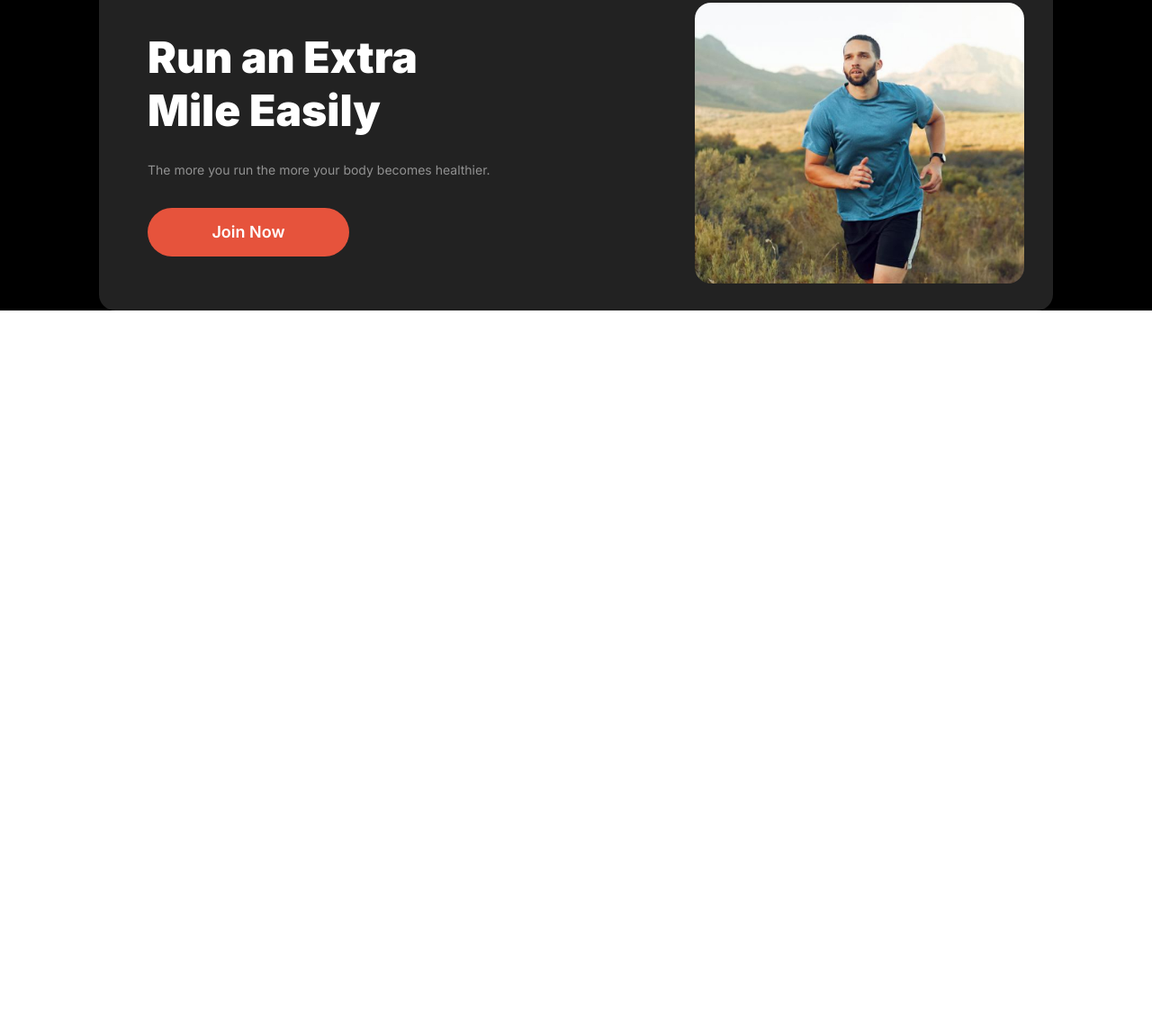
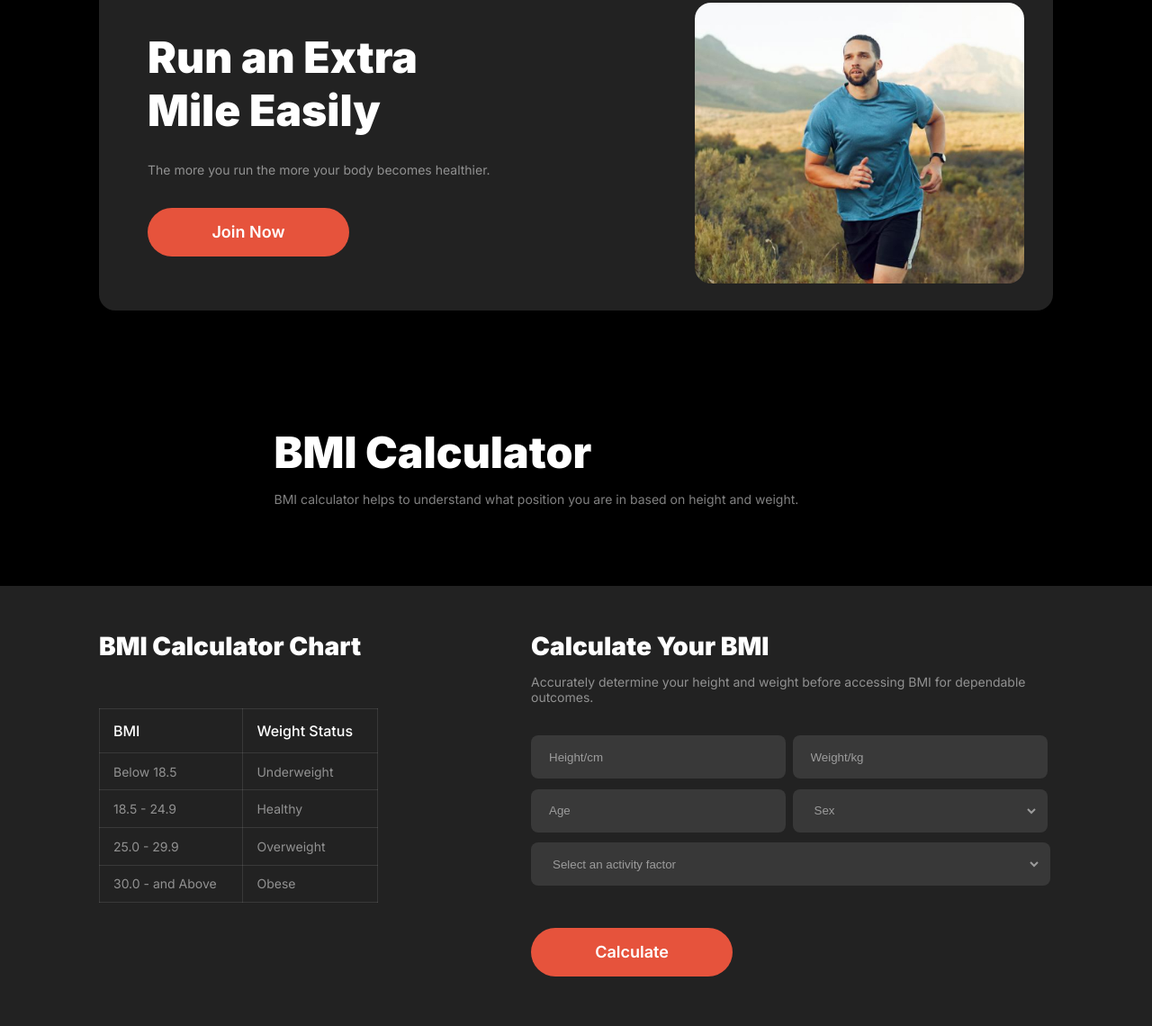
Before and after one commit to Hisham-Raiyan/Assignment-2, a plain HTML site: page index.html in a window 1280 px wide. Shown: the part 1397-2537 px from the top of the page at 90% size. Before the commit the page ends 1742 px from the top, so only its background shows below. Drawn offline with Linux system fonts and the light colour scheme; a web font is replaced by a local one.

Commit message:
BMI Section Done

```diff
--- a/index.html
+++ b/index.html
@@ -97,6 +97,70 @@
             <div class="run-img">
             </div>
         </section>
+        <section class="bmi">
+            <div class="bmi-title container-center">
+                <h2 class="title white">BMI Calculator</h2>
+                <p class="title-content semi-white">BMI calculator helps to understand what position you are in based on height and weight.</p>
+            </div>
+            <div class="bmi-background">
+                <div class="bmi-calculator display-flex max-width container-center">
+                    <div>
+                        <h2 class="calc-title white">BMI Calculator Chart</h2>
+                        <table class="bmi-table white">
+                            <tr>
+                                <th>BMI</th>
+                                <th>Weight Status</th>
+                            </tr>
+                            <tr>
+                                <td>Below 18.5</td>
+                                <td>Underweight</td>
+                            </tr>
+                            <tr>
+                                <td>18.5 - 24.9</td>
+                                <td>Healthy</td>
+                            </tr>
+                            <tr>
+                                <td>25.0 - 29.9</td>
+                                <td>Overweight</td>
+                            </tr>
+                            <tr>
+                                <td>30.0 - and Above</td>
+                                <td>Obese</td>
+                            </tr>
+                        </table>
+                    </div>
+                    <div class="bmi-form">
+                        <h2 class="calc-title white">Calculate Your BMI</h2>
+                        <p class="title-content semi-white">Accurately determine your height and weight before accessing BMI for dependable outcomes.</p>
+                        <form class="bmi-calculation">
+                            <label for="height"><input type="text" placeholder="Height/cm"></label>
+                            <label for="weight"><input type="text" placeholder="Weight/kg"></label>
+                            <br>
+                            <label for="age"><input type="text" placeholder="Age"></label>
+                            <label for="sex">
+                                <select name="sex" id="sex">
+                                    <option value="sex" selected hidden>Sex</option>
+                                    <option value="male">Male</option>
+                                    <option value="female">Female</option>
+                                </select>
+                            </label>
+                            <br>
+                            <label for="activity">
+                                <select name="activity" id="activity">
+                                    <option value="activity">Select an activity factor</option>
+                                    <option value="activity">Lightly active: Exercising 1 day/week</option>
+                                    <option value="activity">Moderately active: Exercising 3-5 days/week</option>
+                                    <option value="activity">Very active: Exercising 2 hours/day</option>
+                            </select>
+                            </label>
+                            <br>
+                            <button class="btn">Calculate</button>
+                        </form>
+                    </div>
+                </div>
+            </div>
+
+         </section>
 
     </main>
     <footer>
--- a/styles/style.css
+++ b/styles/style.css
@@ -263,3 +263,93 @@ header{
     background-position-x: 68%;
     background-position-y: 30%;
 }
+
+.bmi {
+    margin-top: 10%;
+}
+
+.bmi-calculator {
+    justify-content: space-between;
+}
+
+.bmi-title {
+    width: 671px;
+    text-align: left;
+}
+
+.bmi-background {
+    background-color: #222222;
+    padding-top: 50px;
+    padding-bottom: 50px;
+    margin-top: 88px;
+}
+
+.bmi-table {
+    width: 310px;
+    height: 216px;
+    margin-top: 52px;
+}
+
+.bmi-table, .bmi-table th, .bmi-table td {
+    border: 1px solid #ffffff1a;
+    border-collapse: collapse;
+}
+
+.bmi-table th {
+    font-weight: 500;
+    text-align: left;
+    padding-left: 15px;
+}
+
+.bmi-table td {
+    font-size: 14px;
+    color: #ffffff80;
+    text-align: left;
+    padding-left: 15px;
+}
+
+.bmi-form {
+    width: 580px;
+    height: 389px;
+}
+
+.calc-title{
+    font-size: 28px;
+    font-weight: 900;
+  }
+
+.bmi-calculation {
+    margin-top: 34px;
+}
+
+.bmi-calculation input[type="text"], select {
+    width: 283px;
+    height: 48px;
+    border-radius: 8px;
+    background: #ffffff1a;
+    color: #ffffff80;
+    border: none;
+    padding-left: 20px;
+    margin-bottom: 2%;
+    margin-right: 3px;
+}
+
+.bmi-calculation select {
+    border-right: 10px solid transparent;
+}
+
+.bmi-calculation ::placeholder {
+    color: #ffffff80;
+}
+
+.bmi-calculation select option {
+    background-color: #454545;
+}
+
+#activity {
+    width: 577px;
+}
+
+.bmi-calculation button {
+    margin-top: 6%;
+}
```
